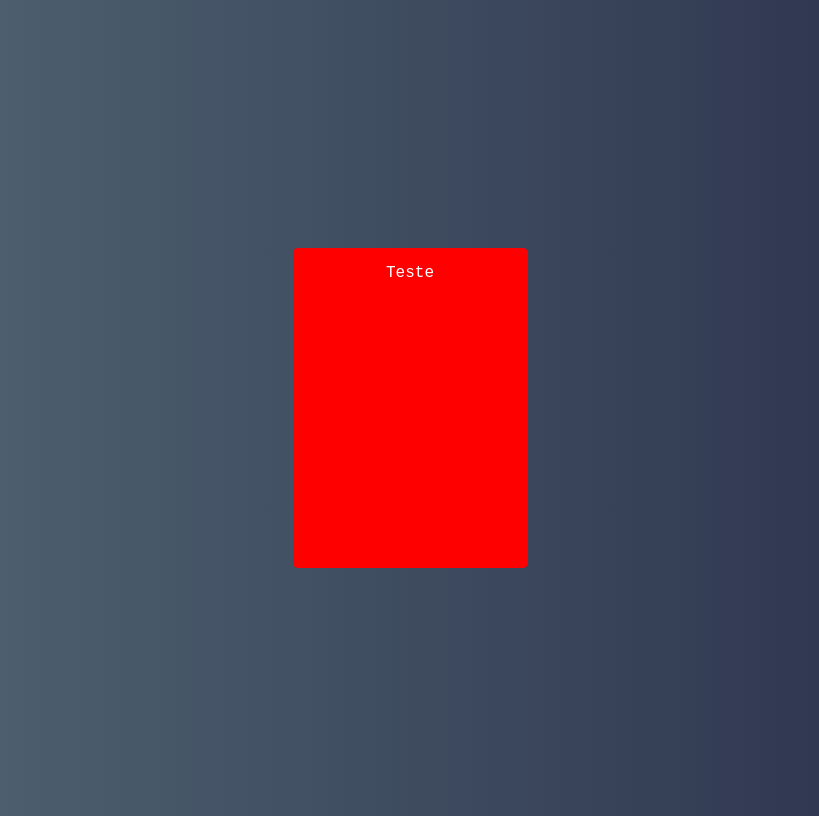
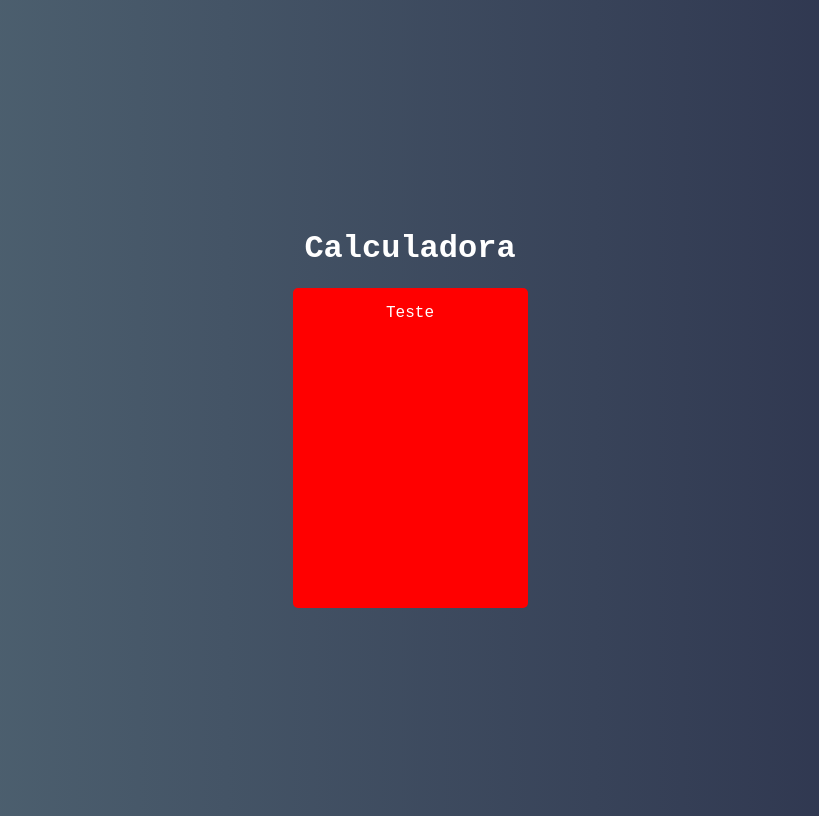
Before and after one commit to lucasg13info/curso-react, a React (Create React App) app in the folder calculadora/: page / in a window 1280 px wide. Shown: the whole page, without its empty margins (230-1049 px from the left). Built offline with nearby package versions, Linux system fonts and the light colour scheme.

Commit message:
Criado a base da calculadora

```diff
--- a/calculadora/src/index.js
+++ b/calculadora/src/index.js
@@ -6,12 +6,13 @@ import reportWebVitals from './reportWebVitals';
 
 ReactDOM.render(
   <React.StrictMode>
-    <Calculator />
+    <div>
+      <h1>Calculadora </h1>
+        <Calculator />
+    </div>
+
   </React.StrictMode>,
   document.getElementById('root')
 );
 
-// If you want to start measuring performance in your app, pass a function
-// to log results (for example: reportWebVitals(console.log))
-// or send to an analytics endpoint. Learn more: https://bit.ly/CRA-vitals
 reportWebVitals();
```
